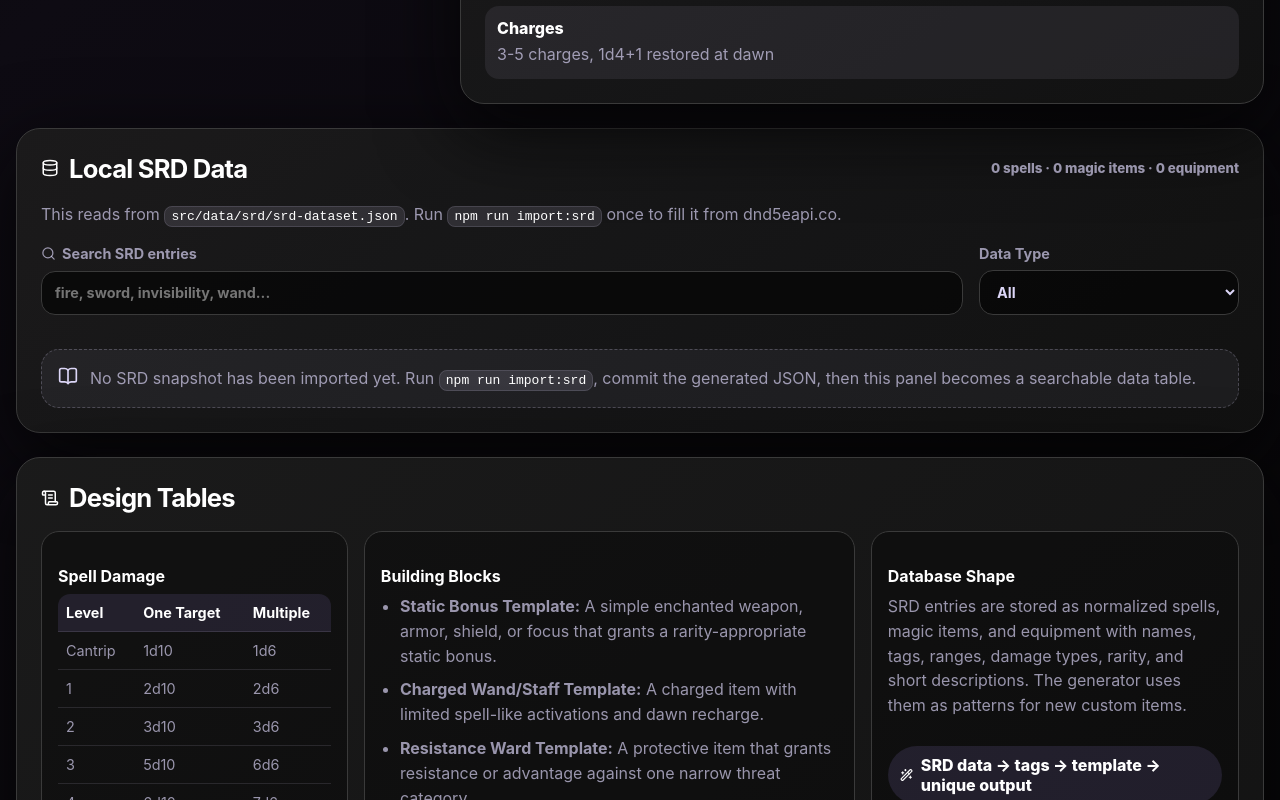
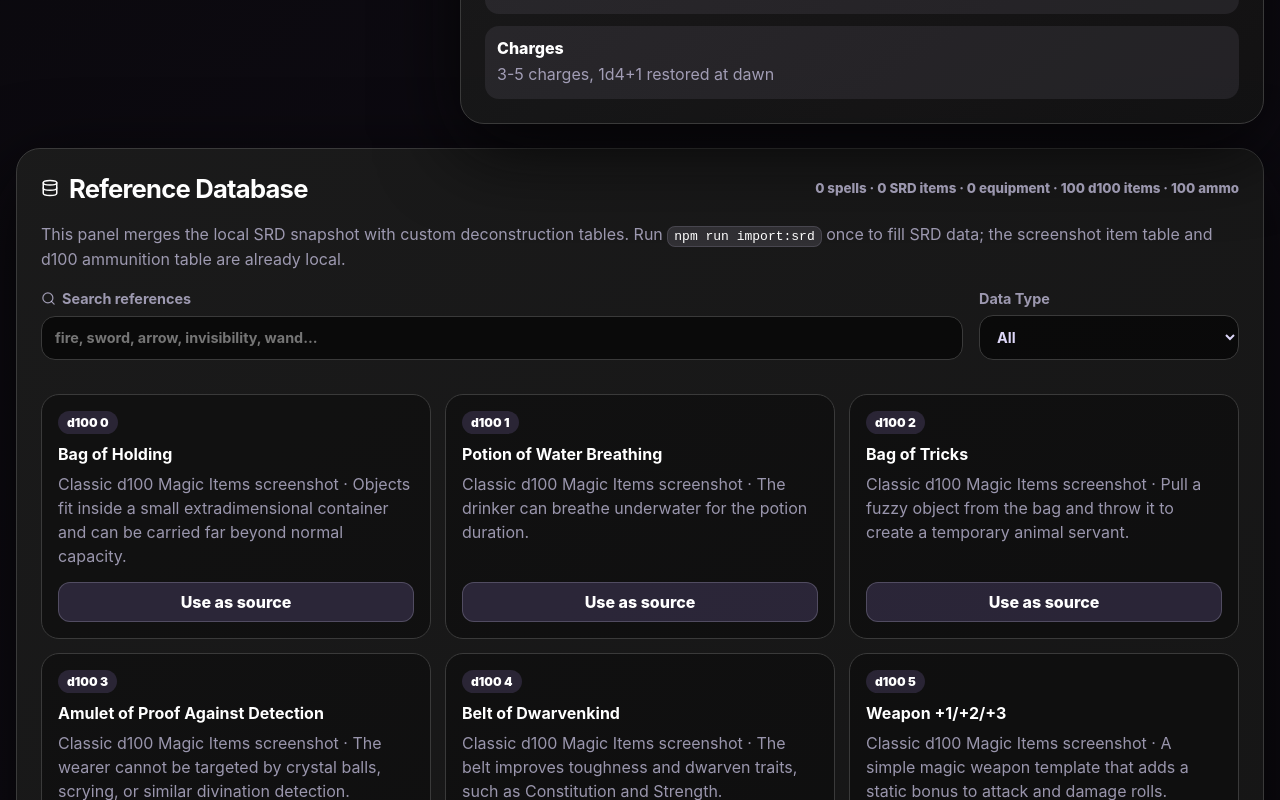
Before and after one commit to Gamullus/vex-gilded-hoard, a React (Vite) app: page / in a window 1280 px wide. Shown: the part 1640-2440 px from the top of the page. Built offline with nearby package versions, Linux system fonts and the light colour scheme.

Commit message:
Merge custom references into app database

```diff
--- a/src/App.tsx
+++ b/src/App.tsx
@@ -26,6 +26,7 @@ import type {
   WeaponSubtype,
 } from './types';
 import { itemTemplates, rarityRules, spellDamageTable } from './data/tables';
+import { customReferenceItems, type CustomReferenceItem } from './data/custom/deconstruction-references';
 import rawSrdDataset from './data/srd/srd-dataset.json';
 
 const srdDataset = rawSrdDataset as SrdDataset;
@@ -36,11 +37,11 @@ const weaponSubtypes: WeaponSubtype[] = ['Melee', 'Ranged', 'Two-Handed', 'Versa
 const armorSubtypes: ArmorSubtype[] = ['Light Armor', 'Medium Armor', 'Heavy Armor', 'Shield'];
 const classNames: ClassName[] = ['Any', 'Artificer', 'Barbarian', 'Bard', 'Cleric', 'Druid', 'Fighter', 'Monk', 'Paladin', 'Ranger', 'Rogue', 'Sorcerer', 'Warlock', 'Wizard'];
 
-type SrdKind = 'All' | 'Spell' | 'Magic Item' | 'Equipment';
+type ReferenceKind = 'All' | 'Spell' | 'Magic Item' | 'Equipment' | 'Item Reference' | 'Magic Ammunition';
 
-type SrdEntry = {
+type ReferenceEntry = {
   id: string;
-  kind: Exclude<SrdKind, 'All'>;
+  kind: Exclude<ReferenceKind, 'All'>;
   name: string;
   badge: string;
   summary: string;
@@ -109,7 +110,7 @@ function themeFromText(...parts: Array<string | undefined>): string {
   return Array.from(new Set(tags)).slice(0, 4).join(' ') || 'srd-forged gilded';
 }
 
-function spellToEntry(spell: SrdSpell): SrdEntry {
+function spellToEntry(spell: SrdSpell): ReferenceEntry {
   const classes = spell.classes?.length ? ` · ${spell.classes.join(', ')}` : '';
   const damage = spell.damageType ? ` · ${spell.damageType}` : '';
   const save = spell.saveType ? ` · ${spell.saveType} save` : '';
@@ -143,7 +144,7 @@ function spellToEntry(spell: SrdSpell): SrdEntry {
   };
 }
 
-function magicItemToEntry(item: SrdMagicItem): SrdEntry {
+function magicItemToEntry(item: SrdMagicItem): ReferenceEntry {
   const summary = `${item.rarity ?? 'SRD'} ${item.category ?? 'magic item'}${item.variants?.length ? ` · variants: ${item.variants.join(', ')}` : ''}`;
   const reference = [
     `SRD Magic Item: ${item.name}`,
@@ -169,7 +170,7 @@ function magicItemToEntry(item: SrdMagicItem): SrdEntry {
   };
 }
 
-function equipmentToEntry(item: SrdEquipment): SrdEntry {
+function equipmentToEntry(item: SrdEquipment): ReferenceEntry {
   const isWeapon = item.category?.toLowerCase().includes('weapon') || Boolean(item.weaponCategory);
   const isArmor = item.category?.toLowerCase().includes('armor') || Boolean(item.armorCategory);
   const categoryHint: ItemCategory = isWeapon ? 'Weapon' : isArmor ? 'Armor' : 'Wondrous Item';
@@ -207,38 +208,71 @@ function equipmentToEntry(item: SrdEquipment): SrdEntry {
   };
 }
 
-function makeSrdEntries(dataset: SrdDataset): SrdEntry[] {
+function customReferenceToEntry(item: CustomReferenceItem): ReferenceEntry {
+  const summary = `${item.source} · ${item.summary}`;
+  const reference = [
+    `Custom Reference: ${item.name}`,
+    `Source: ${item.source}`,
+    `Roll: ${item.roll}`,
+    `Kind: ${item.kind}`,
+    item.tags.length ? `Tags: ${item.tags.join(', ')}` : undefined,
+    `Summary: ${item.summary}`,
+  ]
+    .filter(Boolean)
+    .join('\n');
+
+  return {
+    id: `custom:${item.id}`,
+    kind: item.kind,
+    name: item.name,
+    badge: item.kind === 'Magic Ammunition' ? `Ammo ${item.roll}` : `d100 ${item.roll}`,
+    summary,
+    reference,
+    themeHint: item.tags.join(' ') || themeFromText(item.name, item.summary),
+    categoryHint: item.categoryHint,
+    weaponSubtypeHint: item.weaponSubtypeHint,
+    armorSubtypeHint: item.armorSubtypeHint,
+    rarityHint: item.rarityHint,
+    searchText: `${item.name} ${summary} ${item.tags.join(' ')}`.toLowerCase(),
+  };
+}
+
+function makeReferenceEntries(dataset: SrdDataset): ReferenceEntry[] {
   return [
     ...dataset.spells.map(spellToEntry),
     ...dataset.magicItems.map(magicItemToEntry),
     ...dataset.equipment.map(equipmentToEntry),
+    ...customReferenceItems.map(customReferenceToEntry),
   ];
 }
 
 function App() {
   const [input, setInput] = useState<GeneratorInput>(defaultInput);
   const [rollId, setRollId] = useState(1);
-  const [srdQuery, setSrdQuery] = useState('');
-  const [srdKind, setSrdKind] = useState<SrdKind>('All');
-  const [selectedSrdName, setSelectedSrdName] = useState<string | null>(null);
+  const [referenceQuery, setReferenceQuery] = useState('');
+  const [referenceKind, setReferenceKind] = useState<ReferenceKind>('All');
+  const [selectedReferenceName, setSelectedReferenceName] = useState<string | null>(null);
 
   const generated = useMemo(() => generateItem({ ...input, theme: `${input.theme} #${rollId}` }), [input, rollId]);
   const cleanGenerated = useMemo(() => ({ ...generated, story: generated.story.replace(/ #\d+/g, '') }), [generated]);
-  const srdEntries = useMemo(() => makeSrdEntries(srdDataset), []);
-  const filteredSrdEntries = useMemo(() => {
-    const query = srdQuery.trim().toLowerCase();
-    return srdEntries
-      .filter((entry) => srdKind === 'All' || entry.kind === srdKind)
+  const referenceEntries = useMemo(() => makeReferenceEntries(srdDataset), []);
+  const filteredReferenceEntries = useMemo(() => {
+    const query = referenceQuery.trim().toLowerCase();
+    return referenceEntries
+      .filter((entry) => referenceKind === 'All' || entry.kind === referenceKind)
       .filter((entry) => !query || entry.searchText.includes(query))
-      .slice(0, 18);
-  }, [srdEntries, srdKind, srdQuery]);
+      .slice(0, 24);
+  }, [referenceEntries, referenceKind, referenceQuery]);
+
+  const customItemCount = customReferenceItems.filter((item) => item.kind === 'Item Reference').length;
+  const ammunitionCount = customReferenceItems.filter((item) => item.kind === 'Magic Ammunition').length;
 
   const update = <K extends keyof GeneratorInput>(key: K, value: GeneratorInput[K]) => {
     setInput((current) => ({ ...current, [key]: value }));
   };
 
-  const useSrdEntry = (entry: SrdEntry) => {
-    setSelectedSrdName(entry.name);
+  const useReferenceEntry = (entry: ReferenceEntry) => {
+    setSelectedReferenceName(entry.name);
     setInput((current) => ({
       ...current,
       theme: [entry.themeHint, current.theme].filter(Boolean).join(' '),
@@ -251,13 +285,13 @@ function App() {
     }));
   };
 
-  const clearSrdEntry = () => {
-    setSelectedSrdName(null);
+  const clearReferenceEntry = () => {
+    setSelectedReferenceName(null);
     update('srdReference', '');
   };
 
   const copyMarkdown = async () => {
-    const markdown = `### ${cleanGenerated.name}\n*${cleanGenerated.typeLine} (${cleanGenerated.requiresAttunement})*\n\n${cleanGenerated.appearance}\n\n${cleanGenerated.story}\n\n**Properties**\n${cleanGenerated.properties.map((property) => `- ${property}`).join('\n')}\n\n**Minor Property.** ${cleanGenerated.minorProperty}\n\n**Quirk.** ${cleanGenerated.quirk ?? 'None.'}\n\n${cleanGenerated.craftingHook ? `**Crafting.** ${cleanGenerated.craftingHook}\n\n` : ''}${input.srdReference ? `**SRD Reference Used.** ${selectedSrdName ?? 'Selected reference'}\n\n` : ''}**Balance Notes**\n${cleanGenerated.balanceNotes.map((note) => `- ${note}`).join('\n')}\n\n**Reference Template.** ${cleanGenerated.sourceTemplate}`;
+    const markdown = `### ${cleanGenerated.name}\n*${cleanGenerated.typeLine} (${cleanGenerated.requiresAttunement})*\n\n${cleanGenerated.appearance}\n\n${cleanGenerated.story}\n\n**Properties**\n${cleanGenerated.properties.map((property) => `- ${property}`).join('\n')}\n\n**Minor Property.** ${cleanGenerated.minorProperty}\n\n**Quirk.** ${cleanGenerated.quirk ?? 'None.'}\n\n${cleanGenerated.craftingHook ? `**Crafting.** ${cleanGenerated.craftingHook}\n\n` : ''}${input.srdReference ? `**Reference Used.** ${selectedReferenceName ?? 'Selected reference'}\n\n` : ''}**Balance Notes**\n${cleanGenerated.balanceNotes.map((note) => `- ${note}`).join('\n')}\n\n**Reference Template.** ${cleanGenerated.sourceTemplate}`;
     await navigator.clipboard.writeText(markdown);
   };
 
@@ -272,7 +306,7 @@ function App() {
           <h1>Vex&apos;s Gilded Hoard</h1>
           <p className="hero-copy">
             A magic item maker that rolls together rarity limits, class attunement, minor properties, spell-like ceilings,
-            SRD reference patterns, and monster-part crafting hooks into a table-ready item card.
+            SRD reference patterns, d100 item tables, magic ammunition, and monster-part crafting hooks into a table-ready item card.
           </p>
         </div>
       </section>
@@ -363,8 +397,8 @@ function App() {
 
           {input.srdReference && (
             <div className="selected-reference">
-              <strong>SRD source:</strong> {selectedSrdName ?? 'Selected reference'}
-              <button type="button" onClick={clearSrdEntry}>Clear</button>
+              <strong>Reference source:</strong> {selectedReferenceName ?? 'Selected reference'}
+              <button type="button" onClick={clearReferenceEntry}>Clear</button>
             </div>
           )}
 
@@ -467,45 +501,45 @@ function App() {
         <div className="section-title split-title">
           <span>
             <Database size={18} />
-            <h2>Local SRD Data</h2>
+            <h2>Reference Database</h2>
           </span>
           <small>
-            {srdDataset.spells.length} spells · {srdDataset.magicItems.length} magic items · {srdDataset.equipment.length} equipment
+            {srdDataset.spells.length} spells · {srdDataset.magicItems.length} SRD items · {srdDataset.equipment.length} equipment · {customItemCount} d100 items · {ammunitionCount} ammo
           </small>
         </div>
         <p className="srd-note">
-          This reads from <code>src/data/srd/srd-dataset.json</code>. Run <code>npm run import:srd</code> once to fill it from dnd5eapi.co.
+          This panel merges the local SRD snapshot with custom deconstruction tables. Run <code>npm run import:srd</code> once to fill SRD data; the screenshot item table and d100 ammunition table are already local.
         </p>
         <div className="srd-controls">
           <label>
-            <span><Search size={15} /> Search SRD entries</span>
-            <input value={srdQuery} onChange={(event) => setSrdQuery(event.target.value)} placeholder="fire, sword, invisibility, wand..." />
+            <span><Search size={15} /> Search references</span>
+            <input value={referenceQuery} onChange={(event) => setReferenceQuery(event.target.value)} placeholder="fire, sword, arrow, invisibility, wand..." />
           </label>
           <label>
             Data Type
-            <select value={srdKind} onChange={(event) => setSrdKind(event.target.value as SrdKind)}>
-              {(['All', 'Spell', 'Magic Item', 'Equipment'] as SrdKind[]).map((kind) => (
+            <select value={referenceKind} onChange={(event) => setReferenceKind(event.target.value as ReferenceKind)}>
+              {(['All', 'Spell', 'Magic Item', 'Equipment', 'Item Reference', 'Magic Ammunition'] as ReferenceKind[]).map((kind) => (
                 <option key={kind}>{kind}</option>
               ))}
             </select>
           </label>
         </div>
 
-        {srdEntries.length === 0 ? (
+        {referenceEntries.length === 0 ? (
           <div className="empty-srd">
             <BookOpen size={20} />
-            <p>No SRD snapshot has been imported yet. Run <code>npm run import:srd</code>, commit the generated JSON, then this panel becomes a searchable data table.</p>
+            <p>No reference data is available yet. Run <code>npm run import:srd</code> to fill SRD data, or add custom reference rows under <code>src/data/custom</code>.</p>
           </div>
         ) : (
           <div className="srd-grid">
-            {filteredSrdEntries.map((entry) => (
+            {filteredReferenceEntries.map((entry) => (
               <article className="srd-card" key={entry.id}>
                 <div>
                   <span className="srd-badge">{entry.badge}</span>
                   <h3>{entry.name}</h3>
                   <p>{entry.summary}</p>
                 </div>
-                <button type="button" onClick={() => useSrdEntry(entry)}>Use as source</button>
+                <button type="button" onClick={() => useReferenceEntry(entry)}>Use as source</button>
               </article>
             ))}
           </div>
@@ -552,12 +586,12 @@ function App() {
           <div className="table-card">
             <h3>Database Shape</h3>
             <p>
-              SRD entries are stored as normalized spells, magic items, and equipment with names, tags, ranges, damage types,
-              rarity, and short descriptions. The generator uses them as patterns for new custom items.
+              Reference entries are stored as normalized spells, magic items, equipment, classic item patterns, and ammunition tricks.
+              The generator uses them as tags, templates, limits, and source patterns for new custom items.
             </p>
             <div className="code-chip">
               <WandSparkles size={16} />
-              SRD data → tags → template → unique output
+              reference data → tags → template → unique output
             </div>
           </div>
         </div>
```
